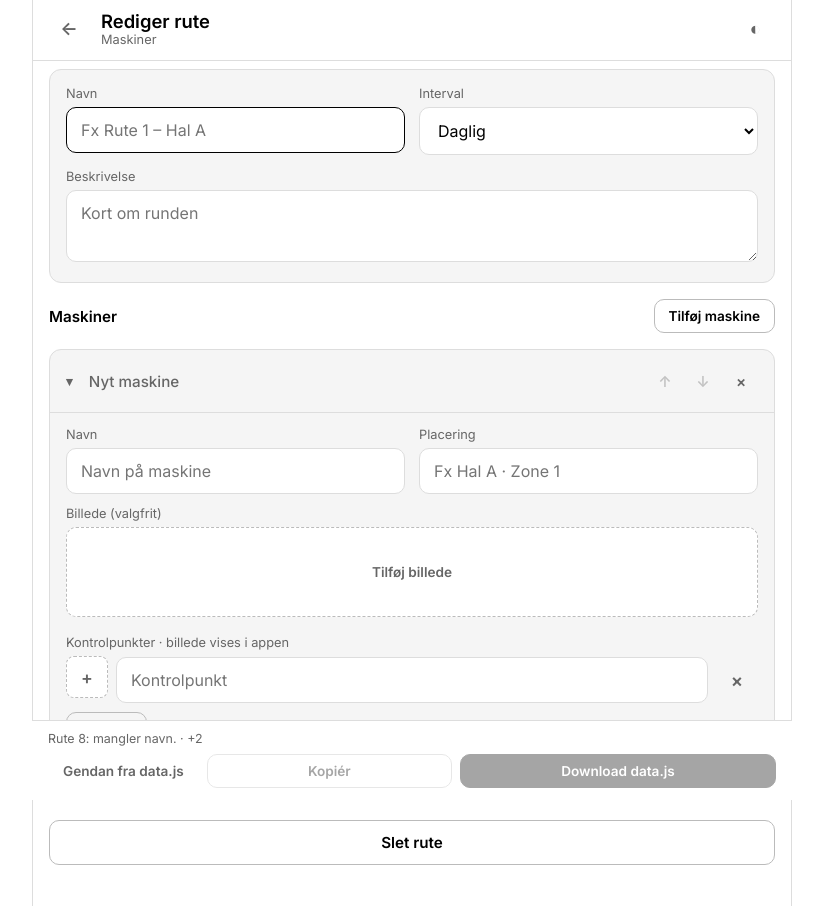
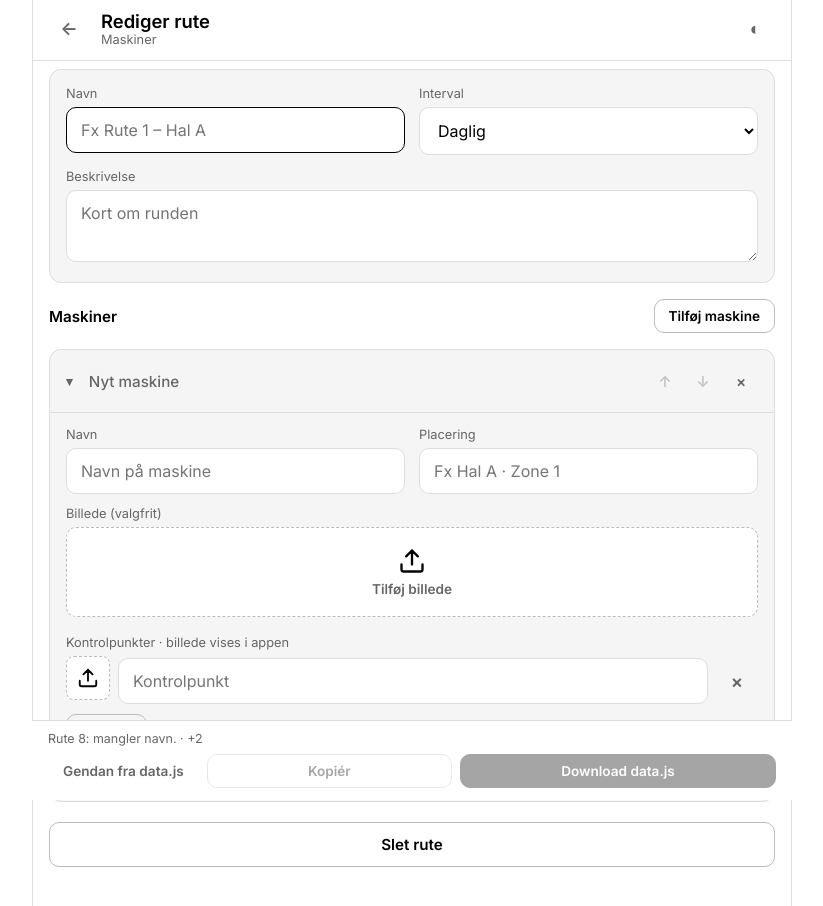
Before and after one commit to toeffe/MallarsTing, a plain HTML site: page builder.html in a window 1280 px wide. Both pictures are taken after a click on the button "Ny rute". Shown: the top 906 px of the page, without its empty margins (228-1051 px from the left). Drawn offline with Linux system fonts and the light colour scheme.

Commit message:
Refactor photo picker styles and functionality; introduce upload icon and improve layout for empty state in builder component.

```diff
--- a/css/builder.css
+++ b/css/builder.css
@@ -160,15 +160,27 @@
   cursor: pointer;
   font-size: 16px;
 }
-.photo-pick span {
-  display: grid;
-  place-items: center;
+.photo-pick-empty {
+  display: flex;
+  flex-direction: column;
+  align-items: center;
+  justify-content: center;
+  gap: 6px;
   min-height: 88px;
-  color: var(--text-muted);
+  color: var(--text);
+  padding: 8px;
+  text-align: center;
+}
+.photo-pick-label {
   font-size: 0.85rem;
   font-weight: 600;
-  padding: 8px;
-  text-align: center;
+  color: var(--text-muted);
+}
+.upload-icon {
+  width: 28px;
+  height: 28px;
+  display: block;
+  flex-shrink: 0;
 }
 .photo-pick img {
   display: block;
@@ -177,20 +189,23 @@
   object-fit: cover;
 }
 .photo-pick.sm {
-  width: 42px;
-  height: 42px;
+  width: 44px;
+  height: 44px;
   flex-shrink: 0;
   border-radius: 8px;
 }
-.photo-pick.sm span {
+.photo-pick.sm .photo-pick-empty {
   min-height: 0;
   height: 100%;
-  font-size: 1.1rem;
   padding: 0;
 }
+.photo-pick.sm .upload-icon {
+  width: 22px;
+  height: 22px;
+}
 .photo-pick.sm img {
-  width: 42px;
-  height: 42px;
+  width: 44px;
+  height: 44px;
   max-height: none;
 }
 
--- a/js/builder.js
+++ b/js/builder.js
@@ -386,13 +386,20 @@ function emptyItem() {
   };
 }
 
+const UPLOAD_ICON =
+  '<svg class="upload-icon" viewBox="0 0 24 24" aria-hidden="true"><path fill="none" stroke="currentColor" stroke-width="2" stroke-linecap="round" stroke-linejoin="round" d="M21 15v4a2 2 0 0 1-2 2H5a2 2 0 0 1-2-2v-4M17 8l-5-5-5 5M12 3v12"/></svg>';
+
 function photoPicker(src, inputAttrs, emptyText, sizeClass) {
   const has = !!src;
   const cls = "photo-pick" + (sizeClass ? " " + sizeClass : "") + (has ? " has-img" : "");
+  const empty =
+    sizeClass === "sm"
+      ? UPLOAD_ICON
+      : UPLOAD_ICON + '<span class="photo-pick-label">' + esc(emptyText) + "</span>";
   return `
-    <label class="${cls}">
+    <label class="${cls}" title="Upload billede">
       <input type="file" accept="image/*" ${inputAttrs} />
-      ${has ? `<img src="${src}" alt="" />` : `<span>${esc(emptyText)}</span>`}
+      ${has ? `<img src="${src}" alt="" />` : `<span class="photo-pick-empty">${empty}</span>`}
     </label>`;
 }
 
@@ -433,7 +440,7 @@ function renderEditor() {
           const photo = photoPicker(
             c.image,
             `data-image="${idx}:${ci}"`,
-            "+",
+            "Upload",
             "sm"
           );
           const clear = c.image
```
